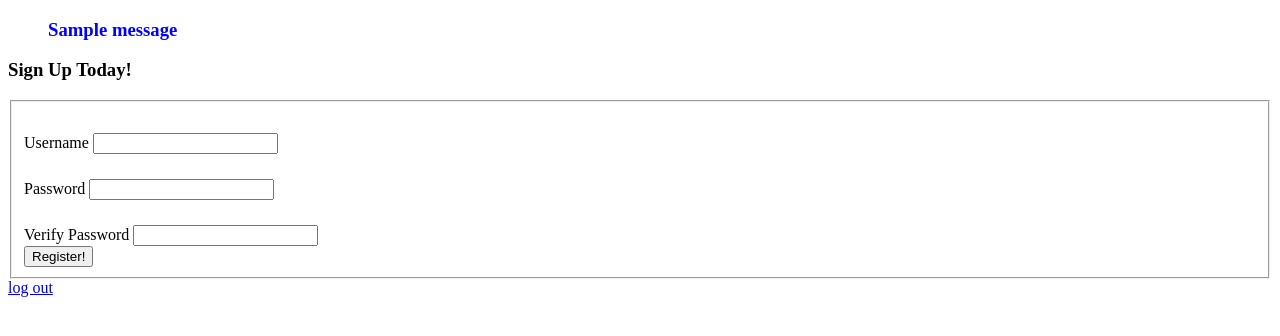
After one commit to t3miLo/get-it-done, a Flask app: page /register in a window 1280 px wide. The commit adds this page. Shown: the top 336 px of the page. Run offline with Flask 2, Linux system fonts and the light colour scheme; tables that the repository leaves empty hold one stand-in row (values such as "Sample post"); one stand-in notice (Sample message) is shown; parts of the project's set-up code (start-up, migrations or seed data) failed here and were passed over.

Commit message:
complete assignment

```diff
--- /dev/null
+++ b/form.py
@@ -0,0 +1,47 @@
+from flask_wtf import FlaskForm
+from wtforms import SubmitField, PasswordField, StringField
+from wtforms.validators import DataRequired, EqualTo, Length, Email, ValidationError
+from wtforms.fields.html5 import EmailField
+
+
+def nospace(form, field):
+    print(list(field.data))
+    if ' ' in list(field.data):
+        raise ValidationError('That is an invalid username')
+
+
+def validate_username(self, username):
+    user = User.query.filter_by(username=username.data).first()
+    if user:
+        raise ValidationError(
+            'That username is already registered. Please login or use a different one!'
+        )
+
+
+class RegisterForm(FlaskForm):
+
+    username = StringField('Username',
+                           validators=[DataRequired(message='Username length between 3 and 20 characters.'), Length(min=3, max=20), nospace, validate_username])
+
+    password = PasswordField('Password',
+                             validators=[DataRequired(), Length(min=6, max=16)])
+
+    verifyPassword = PasswordField('Verify Password',
+                                   validators=[DataRequired(),
+                                               EqualTo('password')])
+
+    submit = SubmitField('Register!')
+
+
+class LoginForm(FlaskForm):
+
+    username = StringField('Username',
+                           validators=[DataRequired()])
+
+    password = PasswordField('Password',
+                             validators=[DataRequired()])
+
+    submit = SubmitField('Login!')
+
+
+from main import User
--- a/main.py
+++ b/main.py
@@ -1,19 +1,115 @@
-from flask import Flask, request, redirect, render_template
+from flask import Flask, request, redirect, render_template, flash, session
+from flask_sqlalchemy import SQLAlchemy
+from form import RegisterForm, LoginForm
 
 app = Flask(__name__)
 app.config['DEBUG'] = True
+app.config['SECRET_KEY'] = 'Jeremiah1010'
+app.config['SQLALCHEMY_DATABASE_URI'] = 'mysql+pymysql://get-it-done:Jeremiah1010@localhost:3306/get-it-done'
+app.config['SQLALCHEMY_ECHO'] = True
+db = SQLAlchemy(app)
 
-tasks = []
+
+class Task(db.Model):
+
+    id = db.Column(db.Integer, primary_key=True)
+    name = db.Column(db.String(120))
+    completed = db.Column(db.Boolean)
+    owner_id = db.Column(db.Integer, db.ForeignKey('user.id'))
+
+    def __init__(self, name, owner):
+        self.name = name
+        self.completed = False
+        self.owner = owner
+
+
+class User(db.Model):
+
+    id = db.Column(db.Integer, primary_key=True)
+    username = db.Column(db.String(120), unique=True)
+    password = db.Column(db.String(120))
+    task = db.relationship('Task', backref='owner')
+
+    def __init__(self, username, password):
+        self.username = username
+        self.password = password
 
 
 @app.route('/', methods=['POST', 'GET'])
 def index():
+    owner = User.query.filter_by(username=session['username']).first()
 
     if request.method == 'POST':
-        task = request.form['task']
-        tasks.append(task)
+        task_name = request.form['task']
+        new_task = Task(task_name, owner)
+        db.session.add(new_task)
+        db.session.commit()
+    users = User.query.all()
+    tasks = Task.query.filter_by(completed=False).all()
+    completed_tasks = Task.query.filter_by(completed=True).all()
 
-    return render_template('todos.html', title="Get It Done!", tasks=tasks)
+    return render_template('todos.html', title="Get It Done!", tasks=tasks, completed_tasks=completed_tasks, users=users)
 
 
-app.run()
+@app.route('/delete-task', methods=['POST'])
+def delete_task():
+
+    task_id = int(request.form['task-id'])
+    task = Task.query.get(task_id)
+    task.completed = True
+    db.session.add(task)
+    db.session.commit()
+
+    return redirect('/')
+
+
+@app.route('/register', methods=['GET', 'POST'])
+def register():
+
+    form = RegisterForm()
+    if form.validate_on_submit():
+        username = form.username.data
+        password = form.password.data
+        new_user = User(username, password)
+        db.session.add(new_user)
+        db.session.commit()
+        flash('You account has been created! You are now able to login.')
+        return redirect('/')
+    return render_template('register.html', title='Register', form=form)
+
+
+@app.route('/login', methods=['GET', 'POST'])
+def login():
+    form = LoginForm()
+    username = form.username.data
+    password = form.password.data
+    if form.validate_on_submit():
+        user = User.query.filter_by(username=username).first()
+        print('User = ', user, 'password = ', user.password)
+        if user and user.password == password:
+            session['username'] = username
+            flash('You where able to login!', 'success')
+            return redirect('/')
+        else:
+            print('wrong')
+            flash('Login Unsuccessful, Please Check Username and Password', 'error')
+    return render_template('login.html', title='Login', form=form)
+
+
+@app.route('/logout', methods=['GET'])
+def logout():
+    del session['username']
+
+
+@app.before_request
+def require_login():
+    allowed_routes = ['login', 'register']
+    if request.endpoint not in allowed_routes and 'username' not in session:
+        return redirect('login')
+
+
+if __name__ == '__main__':
+    app.run()
+
+
+# working on who is the owner;
--- a/templates/base.html
+++ b/templates/base.html
@@ -5,11 +5,29 @@
     <meta name="viewport" content="width=device-width, initial-scale=1.0">
     <meta http-equiv="X-UA-Compatible" content="ie=edge">
     <title>{{title}}</title>
+     <style>
+            .error {
+                color: red;
+            }
+            .success{
+                color: blue;
+            }
+        </style>
 </head>
 <body>
-
+    <div class="error">
+        {% with messages = get_flashed_messages(with_categories=True) %}
+            <ul>
+                {% for category, message in messages %}
+                <h3 class='{{category}}'>{{ message}}</h3>
+                {% endfor %}
+            </ul>
+            {% endwith %}
+    </div>
     {% block content %}
     {% endblock %}
-
+        <div>
+        <a href="./logout">log out</a>
+    </div>
 </body>
 </html>
--- /dev/null
+++ b/templates/register.html
@@ -0,0 +1,64 @@
+{% extends "base.html" %}
+{% block content %}
+
+<div class="form align-center">
+        <div>
+            <h3 class="signup">Sign Up Today!</h3>
+        </div>
+        <form action="" method='post' id="user-signup">
+            {{ form.hidden_tag() }}
+            <fieldset class='align-center'>
+                <section>
+                <div>
+                    <h6 class='error'>
+                        {% if form.username.errors %}
+                        {% for error in form.username.errors %}
+                        <span>{{ error }}</span>
+                        {% endfor %}
+                        {% endif  %}
+                    </h6>
+                    {{ form.username.label }}
+                    {{ form.username }}
+                </div>
+                </section>
+
+                <section>
+                <div>
+                    <h6 class='error'>
+                        {% if form.password.errors %}
+                        {% for error in form.password.errors %}
+                        <span>{{ error }}</span>
+                        {% endfor %}
+                        {% endif %}
+                    </h6>
+                    {{ form.password.label }}
+                    {{ form.password }}
+
+                </div>
+                </section>
+
+                <section>
+                <div>
+
+                    <h6 class='error'>
+                        {% if form.verifyPassword.errors %}
+                        {% for error in form.verifyPassword.errors %}
+                        <span>{{ error }}</span>
+                        {% endfor %}
+                        {% endif %}
+                    </h6>
+                    {{ form.verifyPassword.label }}
+                    {{form.verifyPassword }}
+                </div>
+                </section>
+                <section>
+                    <div class='submit'>
+                        {{ form.submit }}
+                    </div>
+                </section>
+            </fieldset>
+        </form>
+    </div>
+
+
+{% endblock %}
```
Also changed, not shown: templates/login.html (added, +51 -0 lines), templates/todos.html (+20 -1 lines).
